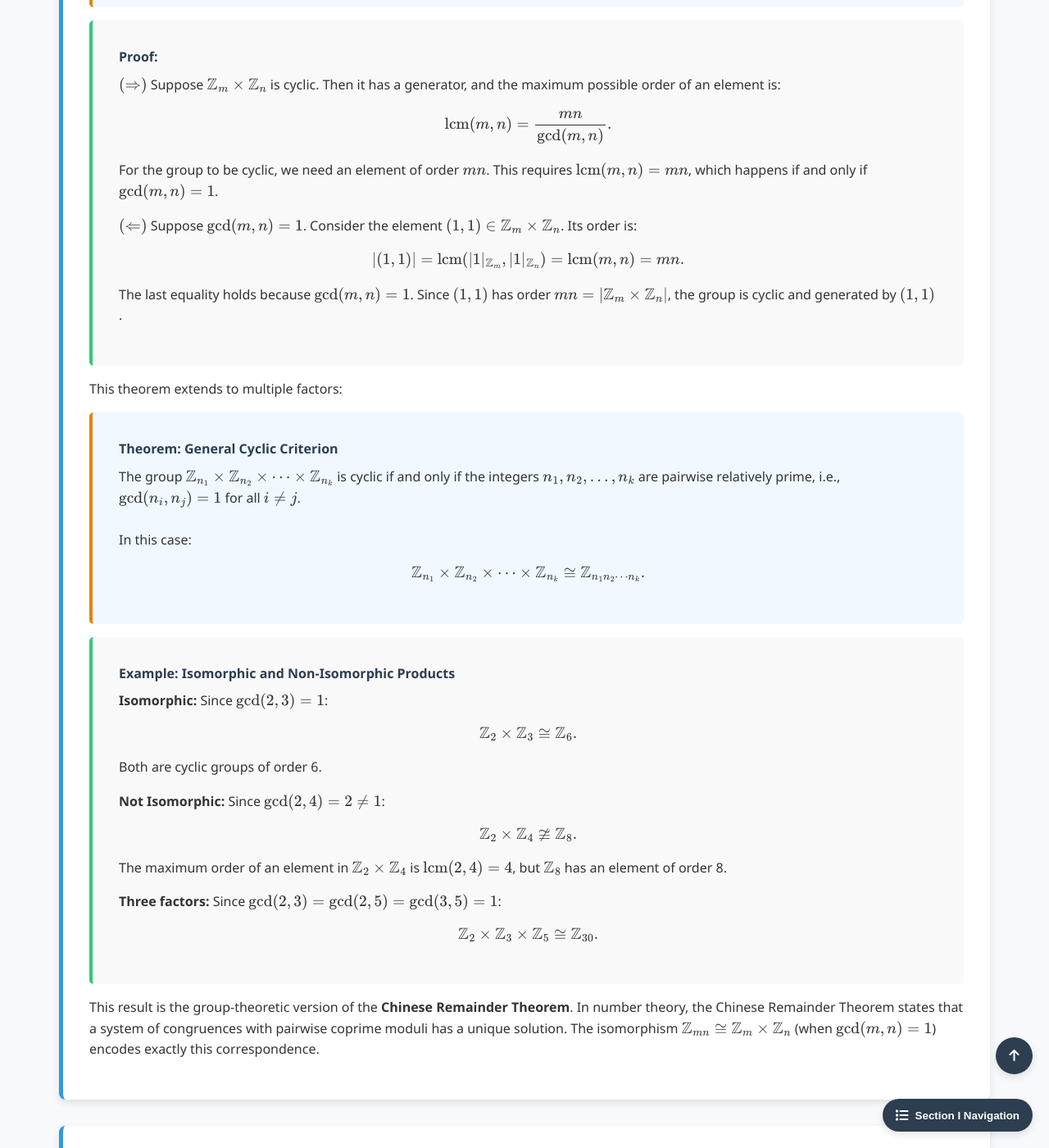
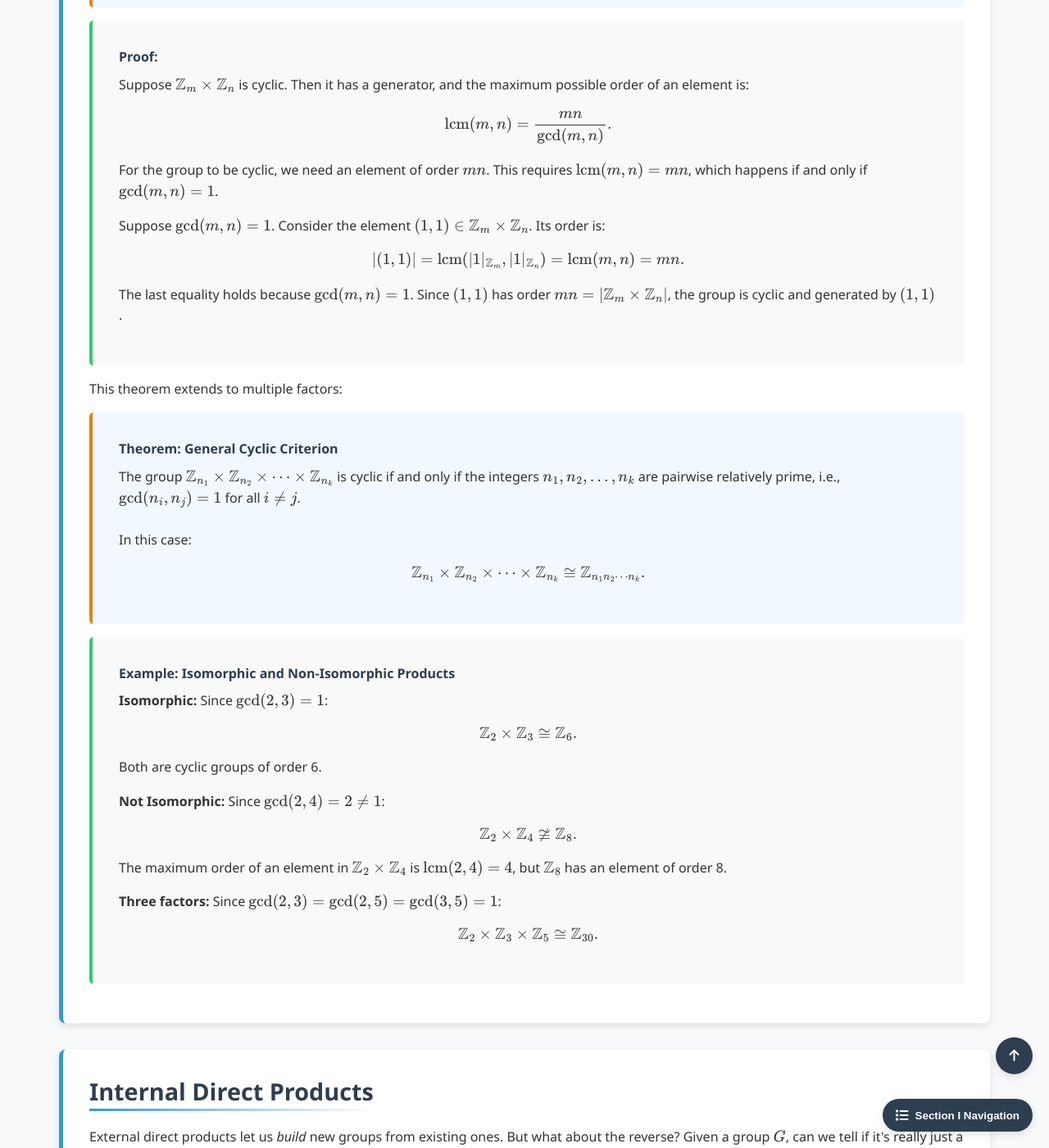
Before and after one commit to Yusukey01/yusukey01.github.io, a Jekyll site: the page built from Mathematics/Linear_algebra/group_classification.html, in a window 1280 px wide and 1400 px high, scrolled down 5011 px. Shown: the whole window at 82% size. Built offline with Jekyll 4.4.1, drawn with Linux system fonts in a browser that asks for light colours.

Commit message:
Start Section I-18 Group Classification, first shot

```diff
--- a/Mathematics/Linear_algebra/group_classification.html
+++ b/Mathematics/Linear_algebra/group_classification.html
@@ -332,7 +332,7 @@ uses_python: false
                 <div class="proof">
                     <span class="proof-title">Proof:</span>
                     <p>
-                        \((\Rightarrow)\) Suppose \(\mathbb{Z}_m \times \mathbb{Z}_n\) is cyclic. Then it has a generator,
+                        Suppose \(\mathbb{Z}_m \times \mathbb{Z}_n\) is cyclic. Then it has a generator,
                         and the maximum possible order of an element is:
                         \[
                         \text{lcm}(m, n) = \frac{mn}{\gcd(m, n)}.
@@ -341,7 +341,7 @@ uses_python: false
                         \(\text{lcm}(m, n) = mn\), which happens if and only if \(\gcd(m, n) = 1\).
                     </p>
                     <p>
-                        \((\Leftarrow)\) Suppose \(\gcd(m, n) = 1\). Consider the element \((1, 1) \in \mathbb{Z}_m \times \mathbb{Z}_n\).
+                        Suppose \(\gcd(m, n) = 1\). Consider the element \((1, 1) \in \mathbb{Z}_m \times \mathbb{Z}_n\).
                         Its order is:
                         \[
                         |(1, 1)| = \text{lcm}(|1|_{\mathbb{Z}_m}, |1|_{\mathbb{Z}_n}) = \text{lcm}(m, n) = mn.
@@ -392,13 +392,6 @@ uses_python: false
                     </p>
                 </div>
 
-                <p>
-                    This result is the group-theoretic version of the <strong>Chinese Remainder Theorem</strong>.
-                    In number theory, the Chinese Remainder Theorem states that a system of congruences with
-                    pairwise coprime moduli has a unique solution. The isomorphism
-                    \(\mathbb{Z}_{mn} \cong \mathbb{Z}_m \times \mathbb{Z}_n\) (when \(\gcd(m, n) = 1\))
-                    encodes exactly this correspondence.
-                </p>
             </section>
 
             <section id="internal" class="section-content">
```
